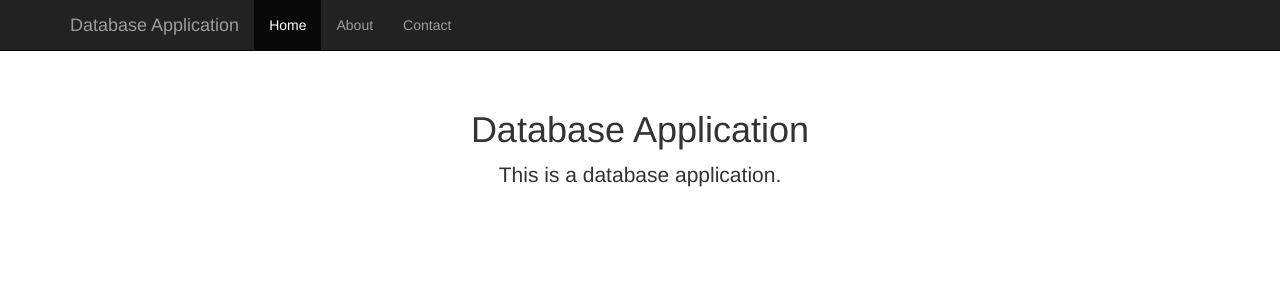
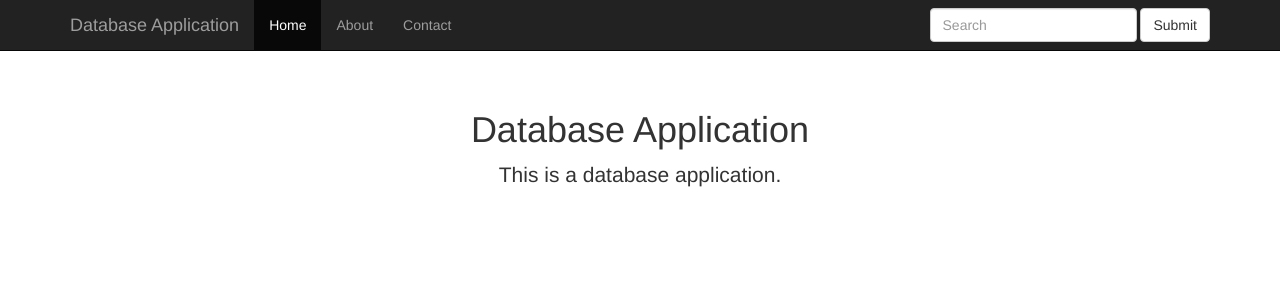
Before and after one commit to jmashburn/db-application, a PHP site: page / in a window 1280 px wide. Shown: the top 300 px of the page. Run offline with PHP 8.4, Linux system fonts and the light colour scheme; some libraries are stand-ins or nearby versions.

Commit message:
Adding search button on top nav bar

```diff
--- a/index.php
+++ b/index.php
@@ -50,6 +50,12 @@
             <li><a href="#about">About</a></li>
             <li><a href="#contact">Contact</a></li>
           </ul>
+          <form class="navbar-form navbar-right">
+            <div class="form-group">
+                <input type="text" class="form-control" placeholder="Search">
+            </div>
+            <button type="submit" class="btn btn-default">Submit</button>
+        </form>
         </div><!--/.nav-collapse -->
       </div>
     </nav>
```
